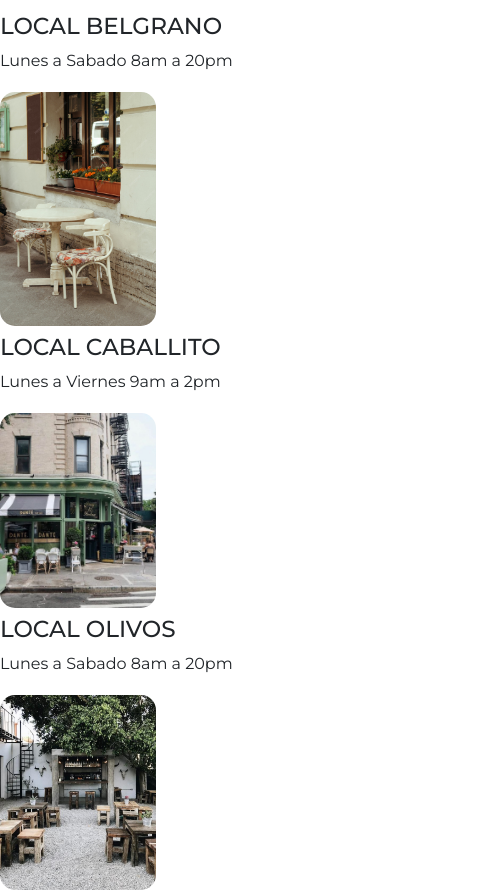
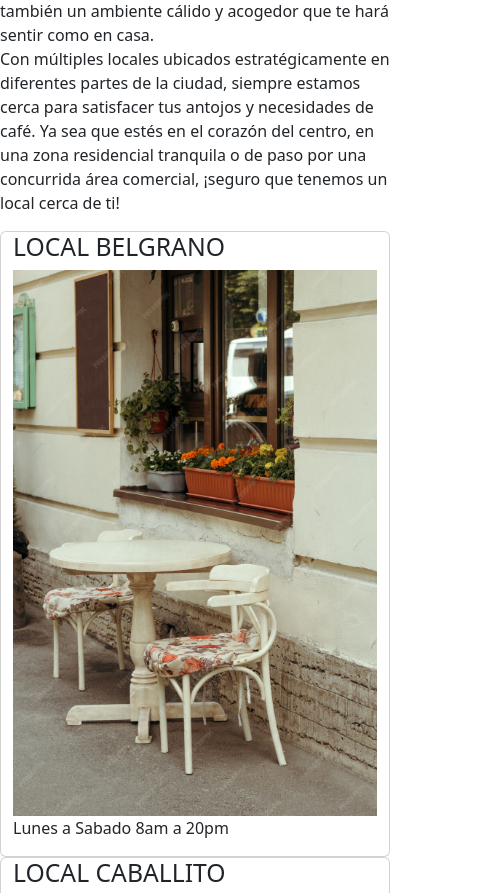
Before and after one commit to dkmolfese/2da-entrega-dkmolfese, a website: page html/tiendas.html in a window 390 px wide. Shown: the part 323-1216 px from the top of the page, 500 px wide, since content can reach past the window. Drawn offline with nearby package versions, Linux system fonts and the light colour scheme; a web font is replaced by a local one.

Commit message:
[sass] variables

```diff
--- a/html/tiendas.html
+++ b/html/tiendas.html
@@ -48,32 +48,58 @@
       </nav>
 </header>
 <main>
-    <p class="presentacion--another--text">En Another, nos enorgullece ofrecer no solo una excelente calidad en nuestros productos, sino también un
+    <p class="presentacion__another__text">En Another, nos enorgullece ofrecer no solo una excelente calidad en nuestros productos, sino también un
         ambiente cálido y acogedor que te hará sentir como en casa. <br>
         Con múltiples locales ubicados estratégicamente en diferentes partes de la ciudad, siempre estamos cerca para
         satisfacer tus antojos y necesidades de café.
         Ya sea que estés en el corazón del centro, en una zona residencial tranquila o de paso por una concurrida área
         comercial, ¡seguro que tenemos un local cerca de ti! <br></p>
+
 </main>
+<section class="container">
+  <div class="row justify-content-evenly">
+    <div class="card col-12 col-sm-12 col-md-6">
+      <h2 class="titulos">LOCAL BELGRANO</h2>
+      <img src="../assets/acogedora-mesa-vintage-cafe-calle_88775-1124.jpg" alt="Another Belgrano exterior">
+      <p>
+        Lunes a Sabado 8am a 20pm
+      </p>
+    </div>
 
-<section class="tiendas">
-  <h3 class="titulos">LOCAL BELGRANO</h3>
-  <p>Lunes a Sabado 8am a 20pm</p>
-  <img src="../assets/acogedora-mesa-vintage-cafe-calle_88775-1124.jpg" alt="Another Belgrano exterior">
+    <div class="card col-12 col-sm-12 col-md-6">
+      <h2 class="titulos">LOCAL CABALLITO</h2>
+      <img src="../assets/9d3f9011-429a-4d64-9921-d905d94d9a4a.jpg" alt="Another Caballito exterior">
+      <p>
+        Lunes a Viernes 9am a 17pm
+      </p>
+    </div>
+  </div>
 </section>
 
-<section class="tiendas">
-  <h3 class="titulos">LOCAL CABALLITO</h3>
-  <p>Lunes a Viernes 9am a 2pm</p>
-  <img src="../assets/9d3f9011-429a-4d64-9921-d905d94d9a4a.jpg" alt="Another caballito exterior">
+<section class="container">
+  <div class="row justify-content-evenly">
+    <div class="card col-12 col-sm-12 col-md-6">
+      <h2 class="titulos">LOCAL OLIVOS</h2>
+      <img src="../assets/Your Complete Guide to a Bachelorette Party in Cabo San Lucas.jpg" alt="Another Olivos exterior">
+      <p>
+       Lunes a Sabado 8am a 20pm
+      </p>
+    </div>
+  </div>
 </section>
 
-<section class="tiendas">
-  <h3 class="titulos">LOCAL OLIVOS</h3>
-  <p>Lunes a Sabado 8am a 20pm</p>
-  <img src="../assets/Your Complete Guide to a Bachelorette Party in Cabo San Lucas.jpg"
-      alt="Another Olivos exterior">
-</section>
+
+
+
+
+
+
+
+
+
+
+
+
 
 
 <footer>
--- a/sass/_principal.scss
+++ b/sass/_principal.scss
@@ -16,8 +16,7 @@
     align-items: center;
 }
 
-.presentacion--another--text{
-    color: darkslategrey;
-    font-style: oblique;
-    font-family: system-ui;
+.presentacion__another__text{
+    background-color: $color_triadro;
+    margin: $texto;
 }
--- a/sass/reset/_variables.scss
+++ b/sass/reset/_variables.scss
@@ -7,7 +7,33 @@ $size-titulo-principal: 10rem;
 $size-titulo-secundario: 6rem;
 $size-titulo-terciario: 4rem;
 
+// el nombre es el mapa,
+//lo que esta en verde es la llave y
+//los numeros son el valor
+// map-get: (map, key)
+
 //colores
-$color-primario: rgba(218, 121, 56, 0.61);
-$backgound-pie: rgba(223, 220, 220, 0.61);
-$blanco:  rgba(255, 255, 255, 0.61);
+$colorgris:#a3a4a8;
+$colormarroncito: #bba998;
+$colormarron: #AB876C;
+$colorverdecito: #8BA18B;
+$colorverde:#708970;
+$color_triadro:#897070;
+$color_triadve:#708970;
+$color_triadvi:#707089;
+
+//mapas
+$titulos: (
+        principal: 5rem,
+        secundario: 3rem,
+        terciario: 2.1,
+        normal: 1.5,
+)
+
+//textos
+$texto: (
+  margin-topt: 25px,
+  margin-right: 25px,
+  margin-bottom: 25px,
+  margin-left: 25px,
+);
```
Also changed, not shown: html/nuestroscafes.html (+2 -2 lines), html/patisserie.html (+1 -1 lines), index.html (+2 -2 lines), css/main.css, sass/reset/_mq.scss (line endings or trailing spaces).
